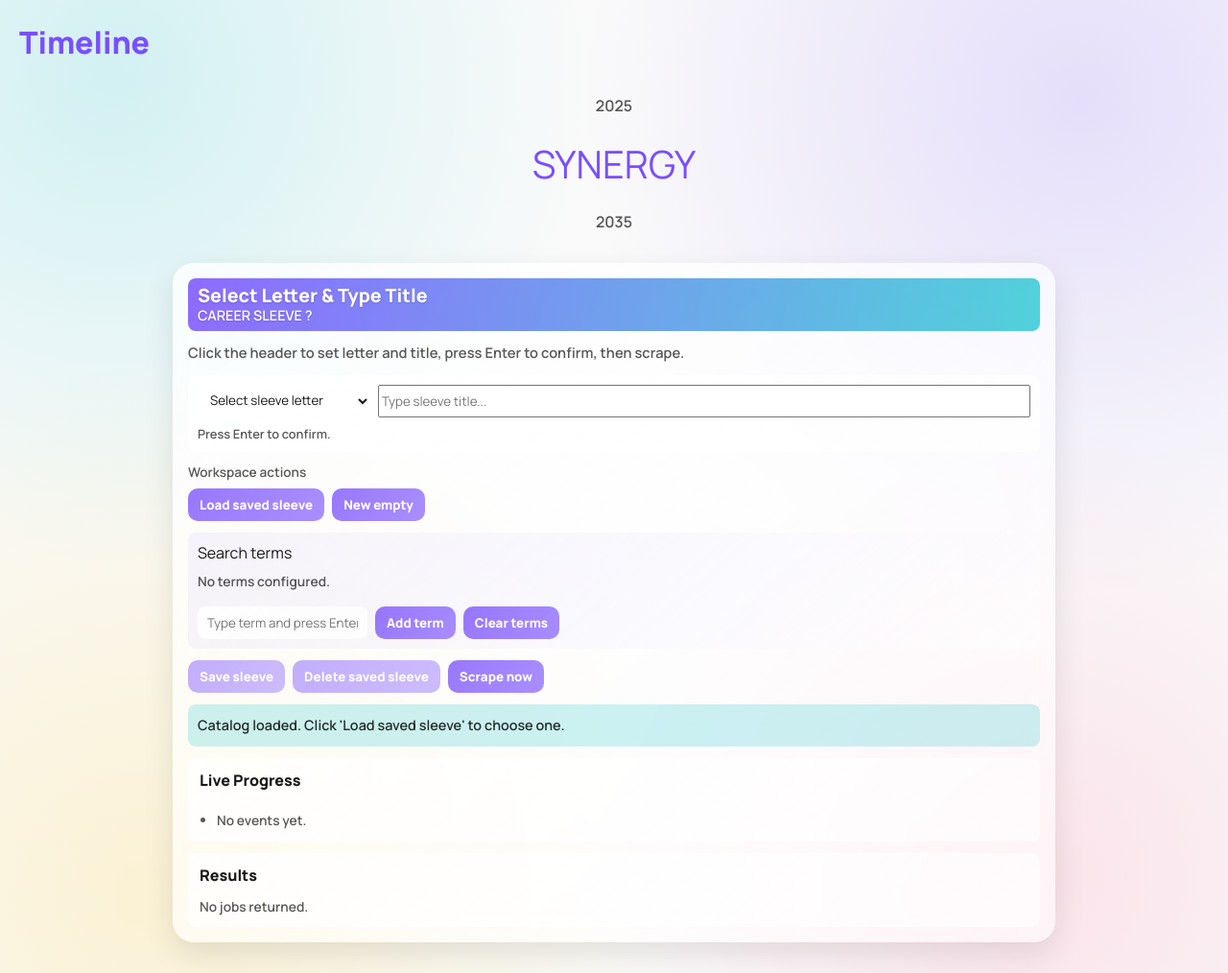
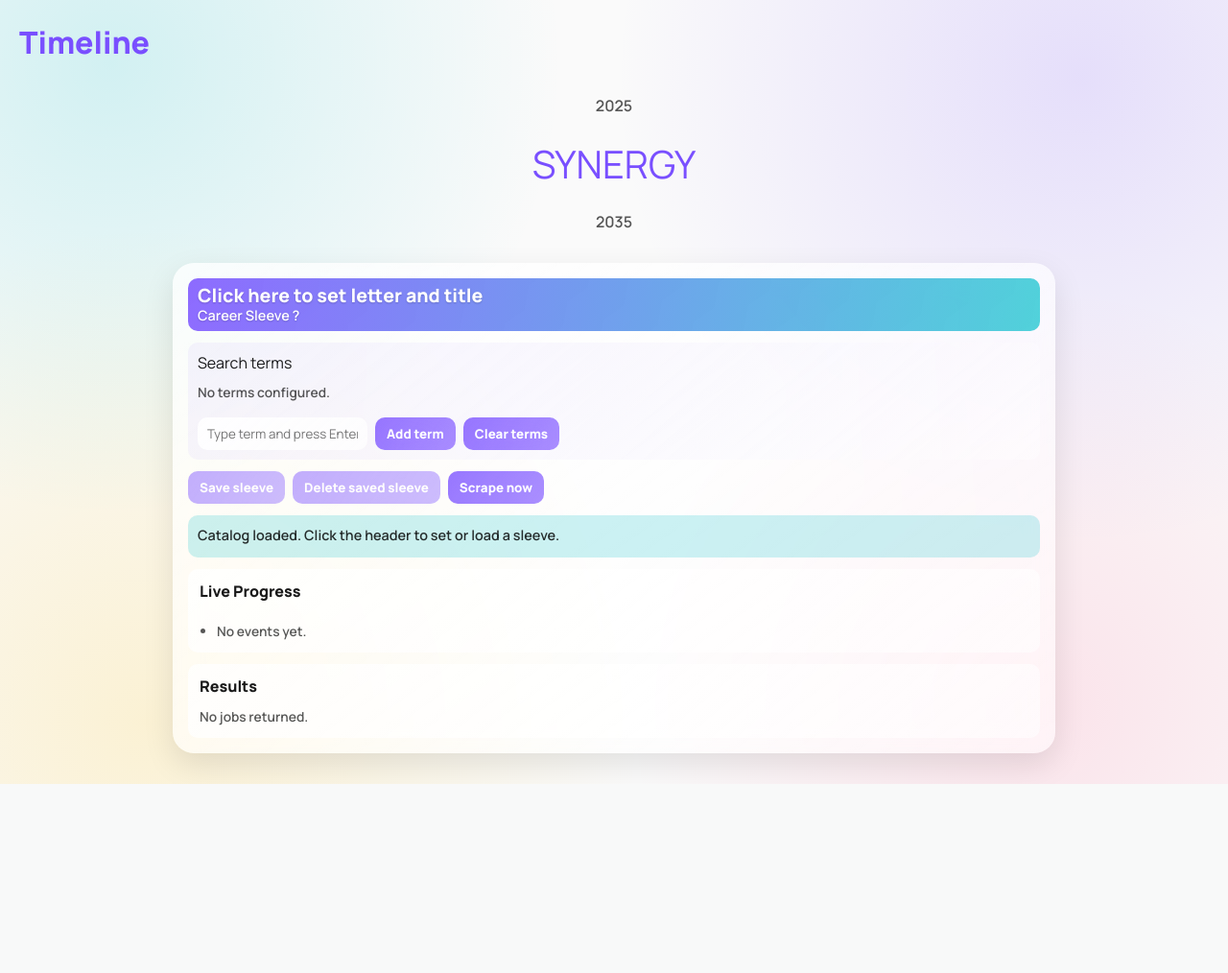
Before and after one commit to ThijsVanZon/existence.app, a Flask app: page /synergy in a window 1280 px wide. Shown: the whole page at 96% size. After the commit the page ends 817 px from the top, so only its background shows below. Run offline with Flask 3, Linux system fonts and the light colour scheme.

Commit message:
existence.app 0.69.0

```diff
--- a/templates/synergy.html
+++ b/templates/synergy.html
@@ -8,7 +8,11 @@
   <style>
     .synergy-shell { max-width: 920px; margin: 18px auto 32px; }
     .synergy-column {
-      --synergy-inner-radius: 8px;
+      --synergy-zircon-deep: #006f75;
+      --synergy-heliodor-deep: #8f6800;
+      --synergy-rubellite-deep: #8f2344;
+      --synergy-amethyst-deep: #452d8f;
+      --synergy-inner-radius: 10px;
       border: none; border-radius: 22px; padding: 16px; display: grid; gap: 12px;
       background: linear-gradient(145deg, rgba(var(--white-rgb), 0.78), rgba(var(--white-rgb), 0.58));
       box-shadow: var(--shadow-soft); backdrop-filter: var(--glass-blur); -webkit-backdrop-filter: var(--glass-blur);
@@ -28,21 +32,6 @@
       outline: 2px solid rgba(var(--white-rgb), 0.92);
       outline-offset: 2px;
     }
-    .synergy-header-editor {
-      border: none;
-      border-radius: var(--synergy-inner-radius);
-      padding: 10px;
-      display: grid;
-      gap: 8px;
-      background: linear-gradient(140deg, rgba(var(--white-rgb), 0.8), rgba(var(--white-rgb), 0.62));
-    }
-    .synergy-header-editor-hint {
-      margin: 0;
-      color: var(--ink-muted);
-      font-size: 0.8rem;
-      font-weight: 600;
-    }
-    .synergy-subtitle { margin: 0; color: var(--ink-muted); font-size: 0.92rem; font-weight: 600; }
     .synergy-row { display: grid; gap: 6px; }
     .synergy-row label { font-weight: 600; color: var(--ink-muted); font-size: 0.85rem; }
     .synergy-inline { display: flex; flex-wrap: wrap; gap: 8px; align-items: center; }
@@ -142,34 +152,9 @@
         tabindex="0"
         aria-label="Set sleeve letter and title"
       >
-        <span id="headerName" class="sleeve-header-name">Select Letter &amp; Type Title</span>
-        <span id="headerCode" class="sleeve-header-code">CAREER SLEEVE ?</span>
+        <span id="headerName" class="sleeve-header-name">Click here to set letter and title</span>
+        <span id="headerCode" class="sleeve-header-code">Career Sleeve ?</span>
       </header>
-      <p class="synergy-subtitle">Click the header to set letter and title, press Enter to confirm, then scrape.</p>
-
-      <div id="headerEditorPanel" class="synergy-header-editor" hidden>
-        <div class="synergy-editor-grid">
-          <select id="sleeveLetterSelect" aria-label="Sleeve letter">
-            <option value="">Select sleeve letter</option>
-          </select>
-          <input
-            id="sleeveTitleInput"
-            type="text"
-            maxlength="120"
-            autocomplete="off"
-            placeholder="Type sleeve title..."
-          >
-        </div>
-        <p class="synergy-header-editor-hint">Press Enter to confirm.</p>
-      </div>
-
-      <div class="synergy-row">
-        <label>Workspace actions</label>
-        <div class="synergy-inline">
-          <button id="loadSleeveBtn" type="button">Load saved sleeve</button>
-          <button id="newSleeveBtn" type="button">New empty</button>
-        </div>
-      </div>
 
       <div class="synergy-term-box">
         <label for="termInput">Search terms</label>
@@ -204,8 +189,26 @@
 
   <dialog id="loadDialog" class="synergy-dialog">
     <div class="synergy-dialog-header">
-      <h3>Select saved sleeve</h3>
+      <h3>Set sleeve letter and title</h3>
       <button id="closeLoadDialogBtn" type="button">Close</button>
+    </div>
+    <div class="synergy-dialog-form">
+      <div class="synergy-editor-grid">
+        <select id="dialogSleeveLetterSelect" aria-label="Sleeve letter">
+          <option value="">Select sleeve letter</option>
+        </select>
+        <input
+          id="dialogSleeveTitleInput"
+          type="text"
+          maxlength="120"
+          autocomplete="off"
+          placeholder="Type sleeve title..."
+        >
+      </div>
+      <div class="synergy-dialog-form-actions">
+        <button id="applyHeaderDialogBtn" type="button">Apply</button>
+        <button id="newHeaderDialogBtn" type="button">New empty</button>
+      </div>
     </div>
     <input id="loadDialogSearch" class="synergy-dialog-search" type="text" autocomplete="off" placeholder="Search by letter or title...">
     <div id="loadDialogList" class="synergy-dialog-list"></div>
@@ -215,15 +218,17 @@
     (() => {
       const state = {
         catalog: { fixed: [], custom: [], all: [] },
+        currentLetter: "",
+        currentTitle: "",
         terms: [],
         progressTimer: null,
         loadFilter: "",
       };
       const els = {
-        loadSleeveBtn: document.getElementById("loadSleeveBtn"),
-        newSleeveBtn: document.getElementById("newSleeveBtn"),
-        sleeveLetterSelect: document.getElementById("sleeveLetterSelect"),
-        sleeveTitleInput: document.getElementById("sleeveTitleInput"),
+        dialogSleeveLetterSelect: document.getElementById("dialogSleeveLetterSelect"),
+        dialogSleeveTitleInput: document.getElementById("dialogSleeveTitleInput"),
+        applyHeaderDialogBtn: document.getElementById("applyHeaderDialogBtn"),
+        newHeaderDialogBtn: document.getElementById("newHeaderDialogBtn"),
         termChipList: document.getElementById("termChipList"),
         termInput: document.getElementById("termInput"),
         addTermBtn: document.getElementById("addTermBtn"),
@@ -238,7 +243,6 @@
         headerName: document.getElementById("headerName"),
         headerCode: document.getElementById("headerCode"),
         headerEditorTrigger: document.getElementById("headerEditorTrigger"),
-        headerEditorPanel: document.getElementById("headerEditorPanel"),
         loadDialog: document.getElementById("loadDialog"),
         loadDialogList: document.getElementById("loadDialogList"),
         loadDialogSearch: document.getElementById("loadDialogSearch"),
@@ -262,7 +266,7 @@
         return out;
       };
       const findCustom = (l) => (state.catalog.custom || []).find((x) => x.letter === l) || null;
-      const collectEditor = () => ({ letter: normalizeLetter(els.sleeveLetterSelect.value), title: String(els.sleeveTitleInput.value || "").trim(), terms: dedupeTerms(state.terms) });
+      const collectEditor = () => ({ letter: normalizeLetter(state.currentLetter), title: String(state.currentTitle || "").trim(), terms: dedupeTerms(state.terms) });
 
       function setStatus(msg, type = "info") {
         els.statusBox.textContent = msg;
@@ -289,7 +293,7 @@
           chip.appendChild(label);
           const remove = document.createElement("button");
           remove.type = "button";
-          remove.textContent = "×";
+          remove.textContent = "\u00D7";
           remove.setAttribute("aria-label", `Remove ${term}`);
           remove.addEventListener("click", () => {
             state.terms = state.terms.filter((t) => t.toLowerCase() !== term.toLowerCase());
@@ -301,12 +305,12 @@
       }
 
       function renderLetterOptions() {
-        const current = normalizeLetter(els.sleeveLetterSelect.value);
-        els.sleeveLetterSelect.innerHTML = "";
+        const current = normalizeLetter(state.currentLetter);
+        els.dialogSleeveLetterSelect.innerHTML = "";
         const ph = document.createElement("option");
         ph.value = "";
         ph.textContent = "Select sleeve letter";
-        els.sleeveLetterSelect.appendChild(ph);
+        els.dialogSleeveLetterSelect.appendChild(ph);
         const fixedGroup = document.createElement("optgroup");
         fixedGroup.label = "Fixed (A-D)";
         const customGroup = document.createElement("optgroup");
@@ -323,42 +327,49 @@
             customGroup.appendChild(opt);
           }
         }
-        els.sleeveLetterSelect.appendChild(fixedGroup);
-        els.sleeveLetterSelect.appendChild(customGroup);
-        if (current) els.sleeveLetterSelect.value = current;
+        els.dialogSleeveLetterSelect.appendChild(fixedGroup);
+        els.dialogSleeveLetterSelect.appendChild(customGroup);
+        if (current) els.dialogSleeveLetterSelect.value = current;
       }
 
       function openHeaderEditor() {
-        if (els.headerEditorPanel) {
-          els.headerEditorPanel.hidden = false;
+        renderLetterOptions();
+        els.dialogSleeveLetterSelect.value = normalizeLetter(state.currentLetter);
+        els.dialogSleeveTitleInput.value = String(state.currentTitle || "");
+        if (typeof els.loadDialog.showModal === "function") {
+          els.loadDialog.showModal();
+        } else {
+          els.loadDialog.setAttribute("open", "open");
         }
-        if (els.sleeveLetterSelect) {
-          els.sleeveLetterSelect.focus();
-        }
+        setTimeout(() => els.dialogSleeveLetterSelect.focus(), 30);
       }
 
       function closeHeaderEditor() {
-        if (els.headerEditorPanel) {
-          els.headerEditorPanel.hidden = true;
+        if (typeof els.loadDialog.close === "function") {
+          els.loadDialog.close();
+        } else {
+          els.loadDialog.removeAttribute("open");
         }
       }
 
       function confirmHeaderEditor() {
+        state.currentLetter = normalizeLetter(els.dialogSleeveLetterSelect.value);
+        state.currentTitle = String(els.dialogSleeveTitleInput.value || "").trim();
         updateHeaderPreview();
         updateActionState();
         closeHeaderEditor();
       }
 
       function updateHeaderPreview() {
-        const letter = normalizeLetter(els.sleeveLetterSelect.value);
-        const inputTitle = String(els.sleeveTitleInput.value || "").trim();
-        const title = inputTitle || "Select Letter & Type Title";
+        const letter = normalizeLetter(state.currentLetter);
+        const inputTitle = String(state.currentTitle || "").trim();
+        const title = inputTitle || "Click here to set letter and title";
         els.headerName.textContent = title;
-        els.headerCode.textContent = letter ? `CAREER SLEEVE ${letter}` : "CAREER SLEEVE ?";
+        els.headerCode.textContent = letter ? `Career Sleeve ${letter}` : "Career Sleeve ?";
       }
 
       function updateActionState() {
-        const letter = normalizeLetter(els.sleeveLetterSelect.value);
+        const letter = normalizeLetter(state.currentLetter);
         const customExists = Boolean(letter && findCustom(letter));
         els.saveSleeveBtn.disabled = !letter || isFixedLetter(letter);
         els.deleteSleeveBtn.disabled = !letter || isFixedLetter(letter) || !customExists;
@@ -366,8 +377,8 @@
 
       function applySleeveToEditor(sleeve, options = {}) {
         if (!sleeve) return;
-        els.sleeveLetterSelect.value = sleeve.letter || "";
-        els.sleeveTitleInput.value = sleeve.title || "";
+        state.currentLetter = normalizeLetter(sleeve.letter || "");
+        state.currentTitle = String(sleeve.title || "");
         state.terms = dedupeTerms(sleeve.terms || []);
         renderTerms();
         updateHeaderPreview();
@@ -520,41 +531,15 @@
               btn.textContent = `${sleeve.letter} - ${sleeve.title}`;
               btn.addEventListener("click", () => {
                 applySleeveToEditor(sleeve);
+                els.dialogSleeveLetterSelect.value = normalizeLetter(state.currentLetter);
+                els.dialogSleeveTitleInput.value = String(state.currentTitle || "");
                 closeHeaderEditor();
-                closeLoadDialog();
               });
               wrap.appendChild(btn);
             });
           }
           els.loadDialogList.appendChild(wrap);
         });
-      }
-
-      function openLoadDialog() {
-        state.loadFilter = "";
-        if (els.loadDialogSearch) {
-          els.loadDialogSearch.value = "";
-        }
-        renderLoadDialogList();
-        if (typeof els.loadDialog.showModal === "function") {
-          els.loadDialog.showModal();
-        } else {
-          els.loadDialog.setAttribute("open", "open");
-        }
-        if (els.loadDialogSearch) {
-          setTimeout(() => els.loadDialogSearch.focus(), 30);
-        }
-      }
-      function closeLoadDialog() {
-        state.loadFilter = "";
-        if (els.loadDialogSearch) {
-          els.loadDialogSearch.value = "";
-        }
-        if (typeof els.loadDialog.close === "function") {
-          els.loadDialog.close();
-        } else {
-          els.loadDialog.removeAttribute("open");
-        }
       }
 
       async function loadCatalog() {
@@ -616,8 +601,14 @@
         state.catalog = payload.catalog || state.catalog;
         renderLoadDialogList();
         renderLetterOptions();
-        els.sleeveLetterSelect.value = "";
-        els.sleeveTitleInput.value = "";
+        state.currentLetter = "";
+        state.currentTitle = "";
+        if (els.dialogSleeveLetterSelect) {
+          els.dialogSleeveLetterSelect.value = "";
+        }
+        if (els.dialogSleeveTitleInput) {
+          els.dialogSleeveTitleInput.value = "";
+        }
         state.terms = [];
         renderTerms();
         updateHeaderPreview();
@@ -669,27 +660,33 @@
       }
 
       function bindEvents() {
-        els.loadSleeveBtn.addEventListener("click", async () => {
-          try { await loadCatalog(); openLoadDialog(); }
-          catch (error) { setStatus(error.message || "Could not open saved sleeves.", "error"); }
-        });
-        els.closeLoadDialogBtn.addEventListener("click", closeLoadDialog);
+        els.closeLoadDialogBtn.addEventListener("click", closeHeaderEditor);
         if (els.loadDialogSearch) {
           els.loadDialogSearch.addEventListener("input", () => {
             state.loadFilter = String(els.loadDialogSearch.value || "");
             renderLoadDialogList();
           });
         }
-        els.newSleeveBtn.addEventListener("click", () => {
-          els.sleeveLetterSelect.value = "";
-          els.sleeveTitleInput.value = "";
-          state.terms = [];
-          renderTerms();
+        if (els.applyHeaderDialogBtn) {
+          els.applyHeaderDialogBtn.addEventListener("click", () => {
+            confirmHeaderEditor();
+          });
+        }
+        if (els.newHeaderDialogBtn) {
+          els.newHeaderDialogBtn.addEventListener("click", () => {
+            state.currentLetter = "";
+            state.currentTitle = "";
+            if (els.dialogSleeveLetterSelect) {
+              els.dialogSleeveLetterSelect.value = "";
+            }
+            if (els.dialogSleeveTitleInput) {
+              els.dialogSleeveTitleInput.value = "";
+            }
             updateHeaderPreview();
             updateActionState();
-          closeHeaderEditor();
-          setStatus("Editor reset. Configure a sleeve and scrape.", "info");
+            setStatus("Created new empty sleeve setup.", "info");
           });
+        }
         els.addTermBtn.addEventListener("click", () => {
           const term = String(els.termInput.value || "").trim();
           if (!term) return;
@@ -701,22 +698,27 @@
           if (event.key === "Enter") { event.preventDefault(); els.addTermBtn.click(); }
         });
         els.clearTermsBtn.addEventListener("click", () => { state.terms = []; renderTerms(); });
-        els.headerEditorTrigger.addEventListener("click", () => {
+        els.headerEditorTrigger.addEventListener("click", async () => {
+          try {
+            await loadCatalog();
             openHeaderEditor();
+          } catch (error) {
+            setStatus(error.message || "Could not open sleeve dialog.", "error");
+          }
         });
-        els.headerEditorTrigger.addEventListener("keydown", (event) => {
+        els.headerEditorTrigger.addEventListener("keydown", async (event) => {
           if (event.key === "Enter" || event.key === " ") {
             event.preventDefault();
+            try {
+              await loadCatalog();
               openHeaderEditor();
+            } catch (error) {
+              setStatus(error.message || "Could not open sleeve dialog.", "error");
+            }
           }
         });
-        els.sleeveLetterSelect.addEventListener("change", () => {
-          updateHeaderPreview();
-          updateActionState();
-          els.sleeveTitleInput.focus();
-        });
-        els.sleeveTitleInput.addEventListener("input", updateHeaderPreview);
-        els.sleeveLetterSelect.addEventListener("keydown", (event) => {
+        if (els.dialogSleeveLetterSelect) {
+          els.dialogSleeveLetterSelect.addEventListener("keydown", (event) => {
             if (event.key === "Enter") {
               event.preventDefault();
               confirmHeaderEditor();
@@ -725,7 +727,9 @@
               closeHeaderEditor();
             }
           });
-        els.sleeveTitleInput.addEventListener("keydown", (event) => {
+        }
+        if (els.dialogSleeveTitleInput) {
+          els.dialogSleeveTitleInput.addEventListener("keydown", (event) => {
             if (event.key === "Enter") {
               event.preventDefault();
               confirmHeaderEditor();
@@ -733,6 +737,11 @@
               event.preventDefault();
               closeHeaderEditor();
             }
+          });
+        }
+        els.loadDialog.addEventListener("cancel", (event) => {
+          event.preventDefault();
+          closeHeaderEditor();
         });
         els.saveSleeveBtn.addEventListener("click", () => saveCurrentSleeve().catch(() => setStatus("Could not save sleeve.", "error")));
         els.deleteSleeveBtn.addEventListener("click", () => deleteCurrentSleeve().catch(() => setStatus("Could not delete sleeve.", "error")));
@@ -750,7 +759,7 @@
         updateActionState();
         try {
           await loadCatalog();
-          setStatus("Catalog loaded. Click 'Load saved sleeve' to choose one.", "success");
+          setStatus("Catalog loaded. Click the header to set or load a sleeve.", "success");
         } catch (error) {
           setStatus(error.message || "Could not load sleeve catalog.", "error");
         }
```
Also changed, not shown: other parts of templates/synergy.html (+27 -6 lines). Lines whose indentation alone changed are shown as unchanged.
